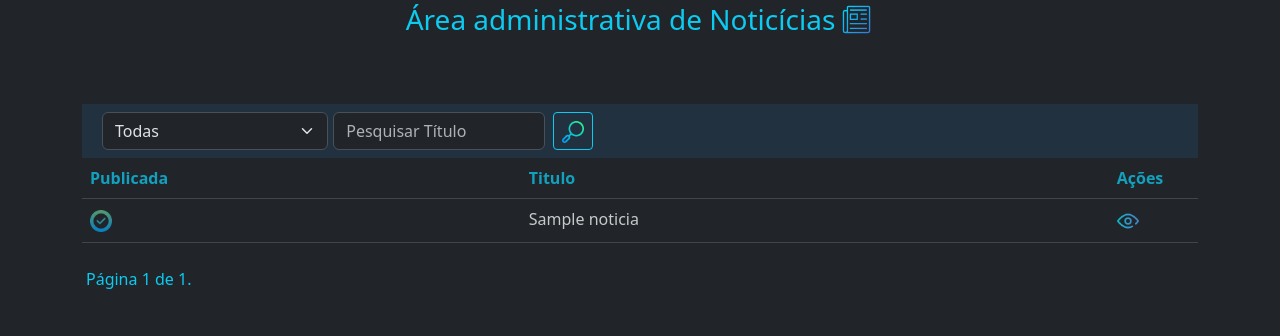
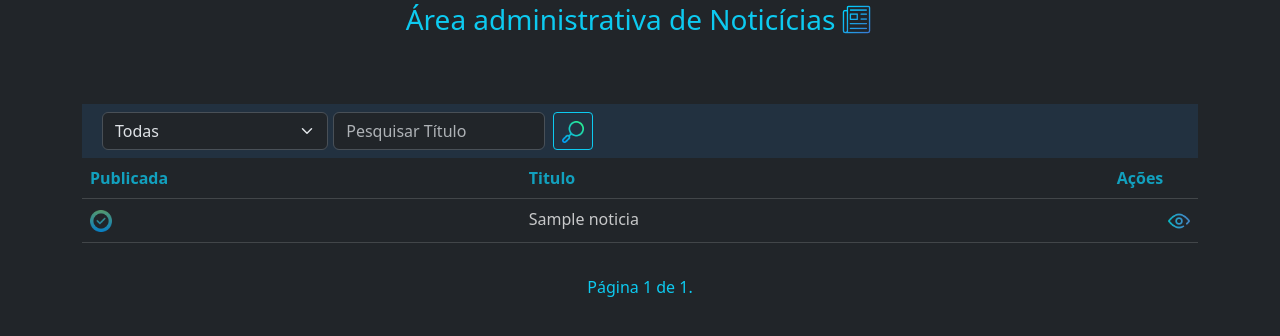
Before and after one commit to AleDevir/jornal24horas, a Django app: page /noticias/ in a window 1280 px wide. Shown: the part 137-473 px from the top of the page. Run offline with Django 5.2, Linux system fonts and the light colour scheme; tables that the repository leaves empty hold one stand-in row (values such as "Sample post"); some libraries are stand-ins or nearby versions.

Commit message:
style: ajustes de layout

```diff
--- a/app_j24/templates/base.html
+++ b/app_j24/templates/base.html
@@ -19,7 +19,7 @@
 
 <body class="bg-body-primary " data-bs-theme="dark">
 
-    <div class="sticky-top  bg-body border-bottom border-info">
+    <div class="sticky-top bg-body border-bottom border-info">
         <div class="  hstack d-flex">
             <a href="{% url 'home' %}">
                 <div class="text-ligth m-3 p-2 rounded-circle btn btn-outline-info">J24</div>
--- a/app_j24/templates/home.html
+++ b/app_j24/templates/home.html
@@ -11,9 +11,9 @@
     {% include "noticia_carrossel.html" %}
 </div>
 
-<div style="margin-top: 50px; padding: 0; margin-left: 35px;">
-    <div class="row">
-        <div class="col-8">
+<div style="margin-top: 60px; padding: 0; margin-left: 35px;">
+    <div class="row mt-3">
+        <div class="col-8 mt-3">
             {% include "noticia_card.html" %}
         </div>
         <div class="col-4 ">
--- a/app_j24/templates/noticia_card.html
+++ b/app_j24/templates/noticia_card.html
@@ -4,7 +4,7 @@
 
 
 {% for uma_noticia in object_list %}
-<a href="{% url 'noticia-detail' uma_noticia.id %}" class="  text-decoration-none ">
+<a href="{% url 'noticia-detail' uma_noticia.id %}" class="  text-decoration-none">
     <div class=" d-flex border-bottom " style="margin-bottom: 20px; flex-wrap: wrap; padding: 0;">
         <div class="ratio ratio-16x9 " style="object-fit: contain; max-width: 340px;   margin-bottom: 10px;">
             <img src="/media/{{uma_noticia.imagem}}" alt="{{uma_noticia.titulo}}" class="w-100 rounded">
--- a/app_j24/templates/noticia_confirm_delete.html
+++ b/app_j24/templates/noticia_confirm_delete.html
@@ -4,10 +4,10 @@
 {% load static %}
 
 
-<div class="d-flex col  justify-content-center container" style="margin-top: 60px;">
+<div class="d-flex col  container" style="margin-top: 60px;">
 
     <div class="mb-3 justify-content-center">
-        <div class="d-flex ">
+        <div class="d-flex justify-content-center">
             <img src="/static/icones/atencao.png" width="45" height="45" />
             <p class="text-danger fs-2 ms-2">Você está na área de exclusão de notícia</p>
 
--- a/app_j24/templates/noticias_table.html
+++ b/app_j24/templates/noticias_table.html
@@ -63,20 +63,26 @@
                 <td>{{noticia.titulo}}</td>
                 <td>
                     <div class="d-flex justify-content-between" style="max-width: 80px;">
-                        <a href="{% url 'noticia-detail' noticia.id %}">
-                            <img src="/static/icones/view.png" width="22" height="22" />
-                        </a>
-                        {% if perms.app_j24.change_noticia %}
+                        {% if noticia.publicada and not perms.app_j24.pode_publicar %}
+                        <span></span>
+                        {% else %}
+
                         <a href="{% url 'atualizar-noticia' noticia.id %}">
-                            <img src="/static/icones/edit.png" width="22" height="22" class="m-1" />
+                            <img src="/static/icones/edit.png" width="22" height="22" class="m-1 opacity-50" />
                         </a>
                         {% endif %}
-                        {% if perms.app_j24.delete_noticia %}
+
+                        {% if noticia.publicada and not perms.app_j24.pode_publicar %}
+                        <span></span>
+                        {% else %}
                         <a href="{% url 'excluir-noticia' noticia.id %}">
                             <img src="/static/icones/excluir.png" width="22" height="22" />
                         </a>
 
                         {% endif %}
+                        <a href="{% url 'noticia-detail' noticia.id %}">
+                            <img src="/static/icones/view.png" width="22" height="22" />
+                        </a>
                     </div>
                 </td>
                 </tr>
--- a/app_j24/templates/paginacao.html
+++ b/app_j24/templates/paginacao.html
@@ -1,37 +1,33 @@
-<div class="pagination ">
-    <span class="step-links ">
+<div class="pagination d-flex justify-content-between">
     <div class="d-flex justify-content-between">
         {% if page_obj.has_previous %}
         {% if page_obj.previous_page_number == 1 %}
         <a class="page-link text-info rounded m-1 " href="?page={{ page_obj.previous_page_number }}">&laquo;
-                anterior</a>
+        </a>
         {% else %}
-            <a class="page-link text-info rounded m-1 " href="?page=1">&laquo;&laquo; primeira</a>
+        <a class="page-link text-info rounded m-1 " href="?page=1">&laquo;&laquo;</a>
         <a class="page-link text-info rounded m-1 " href="?page={{ page_obj.previous_page_number }}">&laquo;
-                anterior</a>
+        </a>
         {% endif %}
         {% endif %}
-
-
+    </div>
+    <div class="mt-3">
         {% if page_obj %}
-            <span class="current text-info rounded  text-cente mt-2 m-1">
+        <span class="current text-info  ">
             Página {{ page_obj.number }} de {{ page_obj.paginator.num_pages }}.
         </span>
         {% endif %}
-
+    </div>
+    <div class="d-flex justify-content-between">
         {% if page_obj.has_next %}
         {% if page_obj.next_page_number == page_obj.paginator.num_pages %}
-            <a class="page-link text-info rounded m-1 " href="?page={{ page_obj.next_page_number }}">próxima &raquo;</a>
+        <a class="page-link text-info rounded m-1 " href="?page={{ page_obj.next_page_number }}"> &raquo;</a>
         {% else %}
-            <a class="page-link text-info rounded m-1 " href="?page={{ page_obj.next_page_number }}">próxima &raquo;</a>
-            <a class="page-link text-info rounded m-1" href="?page={{ page_obj.paginator.num_pages }}">última
+        <a class="page-link text-info rounded m-1 " href="?page={{ page_obj.next_page_number }}"> &raquo;</a>
+        <a class="page-link text-info rounded m-1" href="?page={{ page_obj.paginator.num_pages }}">
             &raquo;&raquo;</a>
         {% endif %}
         {% endif %}
+    </div>
 
 </div>
-
-    </span>
-
-
-</div>
--- a/app_j24/templates/search.html
+++ b/app_j24/templates/search.html
@@ -4,10 +4,10 @@
 <div>
     <nav class="navbar navbar-expand-lg" style="background-color:#223140;">
         <div class="container-fluid  ">
-            <button class="navbar-toggler" type="button" data-bs-toggle="collapse"
+            <button class="navbar-toggler  mb-3 mt-2 text-info " type="button" data-bs-toggle="collapse"
                 data-bs-target="#navbarSupportedContent" aria-controls="navbarSupportedContent" aria-expanded="false"
                 aria-label="Toggle navigation">
-                <span class="navbar-toggler-icon"></span>
+                <span class="navbar-toggler-icon border-0" style="max-width: 20px;"></span>
             </button>
             <div class="collapse navbar-collapse px-2 " id="navbarSupportedContent">
 
--- a/app_j24/views.py
+++ b/app_j24/views.py
@@ -62,7 +62,7 @@ class NoticiaUpdate(NoticiaCadastro, UpdateView):
 
     def form_valid(self, form: BaseModelForm) -> HttpResponse:
 
-        eh_editor = self.request.user.has_perm('app_j24.pode_publicar')
+        eh_editor: bool = self.request.user.has_perm('app_j24.pode_publicar')
         if self.object.publicada and not eh_editor:
             raise ValidationError('Permissão para alterar a notícia negada! Você não possui permissão necessária.')
         if not eh_editor and self.object.autor != self.request.user:
@@ -161,7 +161,7 @@ class NoticiasListView(NoticiasBaseListView):
     Listar as nóticias dos autores e editores
     '''
     template_name = 'noticias_table.html'
-    paginate_by = 5
+    paginate_by = 2
 
 class HomeListView(NoticiasBaseListView):
     '''
```
Also changed, not shown: app_j24/templates/cadastro_noticia.html (+12 -11 lines). Lines whose indentation alone changed are shown as unchanged.
